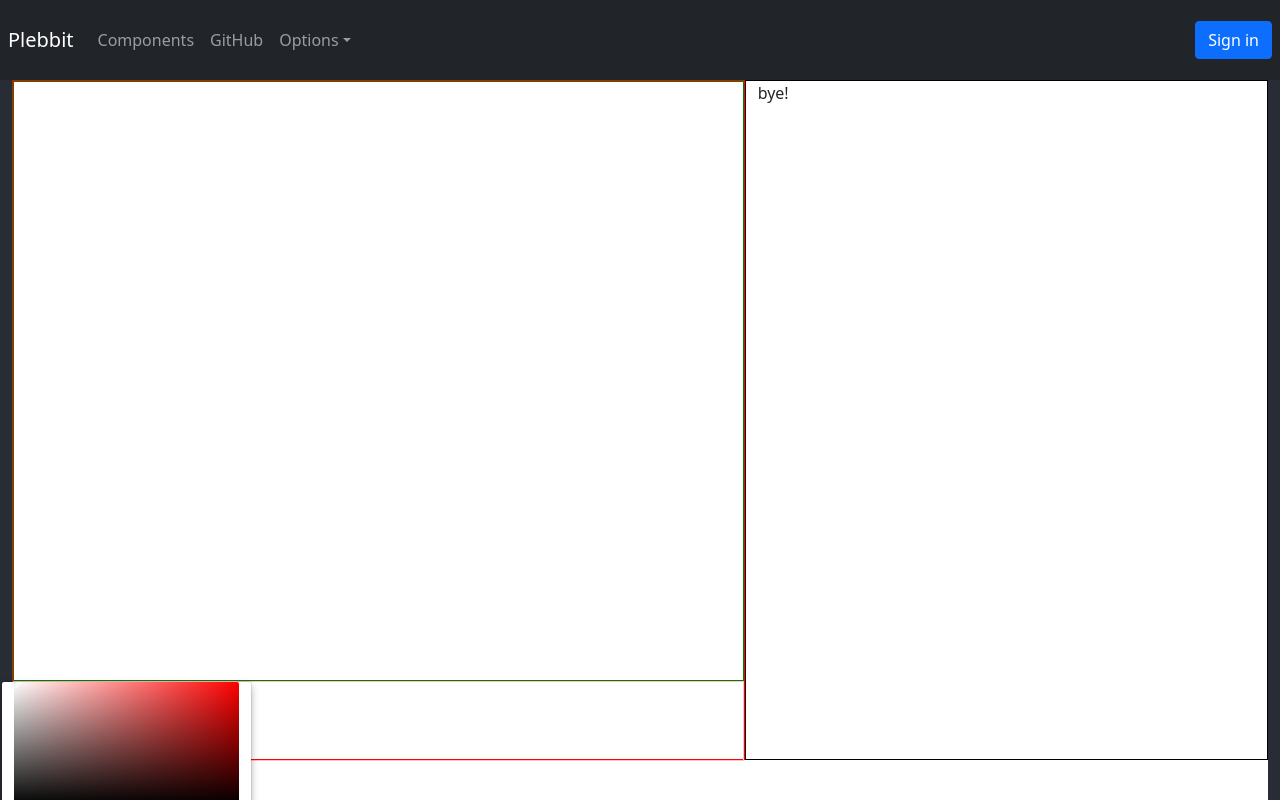
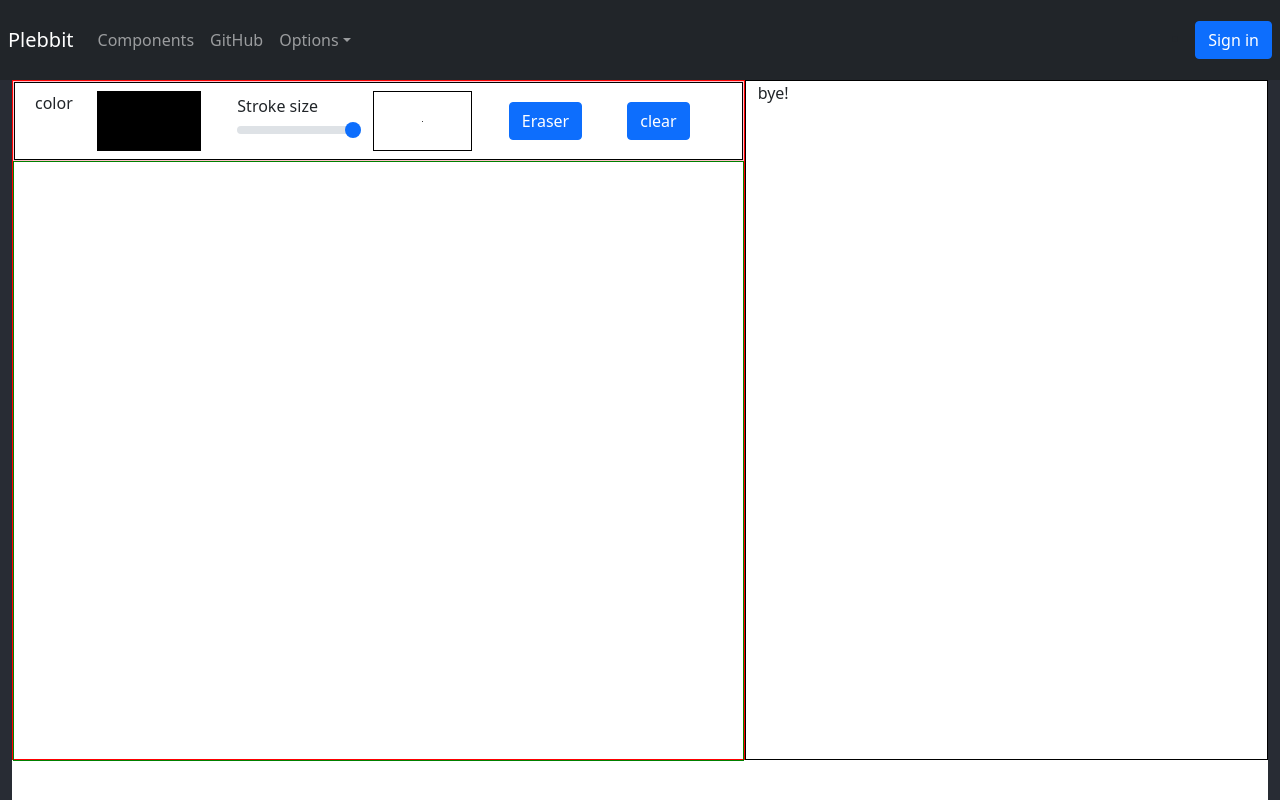
Before and after one commit to Hatilar420/Plebbit-User, a React (Create React App) app: page /paint in a window 1280 px wide. Built offline with nearby package versions, Linux system fonts and the light colour scheme.

Commit message:
Canvas toolbar

```diff
--- a/package.json
+++ b/package.json
@@ -14,6 +14,7 @@
     "react-bootstrap": "^1.5.2",
     "react-color": "^2.19.3",
     "react-dom": "^17.0.2",
+    "react-icons": "^4.2.0",
     "react-router-dom": "^5.2.0",
     "react-scripts": "4.0.3",
     "reactstrap": "^8.9.0",
--- a/src/Components/PaintComponents/PaintComponent.jsx
+++ b/src/Components/PaintComponents/PaintComponent.jsx
@@ -26,11 +26,20 @@ export default function PaintComponent() {
         CanvasRef.current.width = parseInt(DrawingWidth);
         CanvasRef.current.height = parseInt(DrawingHeight);
         ctx = CanvasRef.current.getContext("2d")
-        ctx.lineWidth = 1;
+        ctx.lineWidth = 25;
         ctx.lineJoin = 'round';
         ctx.lineCap = 'round';
-        ctx.strokeStyle = "#2b4967";
+        ctx.strokeStyle = "#000";
 
+    }
+    const ChangeColorStroke = (color) =>{
+            ctx.strokeStyle = color
+    }
+    const ClearCanvas = () =>{
+        ctx.clearRect(0, 0, CanvasRef.current.width, CanvasRef.current.height);
+    }
+    const ChangeStrokeSize = (size) =>{
+        ctx.lineWidth = size
     }
     const CaptureMouseDown = (event) =>{
         //console.log(event.target)
@@ -65,11 +74,11 @@ export default function PaintComponent() {
         <div className="container-fluid" style={{height:"100%",backgroundColor:"white"}}>
             <div className="row" id="Board" >
                 <div style={{border:"1px solid red",height:"85vh"}}  className="col-7 p-0">
+                <div className="p-0" style={{border:"1px solid pink",height:"10vh"}}>
+                        <ToolBarComponent ClearCanvas={ClearCanvas} changeColor={ChangeColorStroke} Changestroke={ChangeStrokeSize}/>
+                </div>
                     <div ref={DrawingBoardRef} className="p-0" style={{border:"1px solid green",height:"75vh"}}>
                         <canvas ref={CanvasRef} onMouseUp={CaptureMouseUp} onMouseMove={onMouseMoveCanvas} onMouseDown={CaptureMouseDown}></canvas>
-                    </div>
-                    <div className="p-0" style={{border:"1px solid pink",height:"10vh"}}>
-                        <ToolBarComponent/>
                     </div>
                 </div>
                 <div style={{border:"1px solid black",height:"85vh"}} className="col-5">
--- a/src/Components/PaintComponents/ToolBarComponent.jsx
+++ b/src/Components/PaintComponents/ToolBarComponent.jsx
@@ -1,21 +1,72 @@
 import {React,useState} from 'react'
 import { ChromePicker } from 'react-color'
-export default function ToolBarComponent({changeColor,Changestroke,IsEraser,ClearCanvas}){
+export default function ToolBarComponent({changeColor,Changestroke,ClearCanvas}){
 
-      const [background, setbackground] = useState("#fff")
-
+      const [background, setbackground] = useState("#000")
+      const [ShowColorPicker,hidePicker] = useState(false)
+      const [strokeSize,SetStrokeSize] = useState(1)
+      let stroke
+      const ShowColorPickerOnClick = (event) =>{
+        if(ShowColorPicker){
+          console.log("click")
+          hidePicker(false)
+        }
+        else{
+          hidePicker(true)
+        }
+      }
       const handleChangeComplete = (color) => {
         //this.setState({ background: color.hex });
         setbackground(color.hex);
+        changeColor(color.hex)
       };
+      const HandleStrokeSizeChange = (event) =>{
+        console.log(event.target.value)
+        SetStrokeSize(event.target.value)
+        Changestroke(event.target.value)
+      }
+      const ActivateEraser = event =>{
+        changeColor("#ffffff")
+      }
 
     return (
-        <div className="container-fluid p-0">
-            <div className="row" style={{border:"2px solid blue"}} style={{width:"50%"}}>
-                    <ChromePicker
+        <div className="container-fluid p-2" style={{border:"1px solid black",height:"100%"}}>
+          <div className="row p-0 m-0" style={{width:"100%",height:"100%"}}>
+          <div className="row justify-content-center align-items-center p-0 m-0 col-3" style={{height:"100%"}}>
+                <div className="col-5" style={{height:"100%"}}>
+                  color
+                </div>
+                <div onClick={ShowColorPickerOnClick} className="col-7" style={{ height:"100%",backgroundColor:background}}>
+                {ShowColorPicker ? <div style={{position:"absolute"}}>
+                  <ChromePicker
                     color={ background }
-                    onChangeComplete={ handleChangeComplete }/>
+                    onChange={ handleChangeComplete }/>
+                </div> : null}
+                </div>
             </div>
+            <div className="col-5 row justify-content-center align-items-center p-0 m-0" style={{height:"100%"}}>
+              <div className="col-6">
+                <label>Stroke size</label>
+                <input type="range" onChange={HandleStrokeSizeChange} min="1" className="form-range" max="25"/>
+              </div>
+              <div className="col-4 d-flex justify-content-center align-items-center" style={{border:"1px solid black",height:"100%"}} >
+                      <div className="rounded-circle" style={{height:`${strokeSize}px`,width:`${strokeSize}px`,backgroundColor:background}}>
+                      </div>
+              </div>
+            </div>
+            <div className="col row align-items-center m-0 p-0">
+                  <div className="col row m-0 p-0 justify-content-center align-items-center" style={{height:"100%"}}>
+                      <div>
+                        <button onClick={ActivateEraser} type="button" class="btn btn-primary">Eraser</button>
+                      </div>
+                  </div>
+                  <div className="col row m-0 p-0 justify-content-center align-items-center" style={{height:"100%"}}>
+                      <div>
+                        <button onClick={ (event) => ClearCanvas()} type="button" class="btn btn-primary">clear</button>
+                      </div>
+                  </div>
+            </div>
+          </div>
         </div>
     )
 }
```
Also changed, not shown: 1 other file (tests, documents, lock files or other folders).
